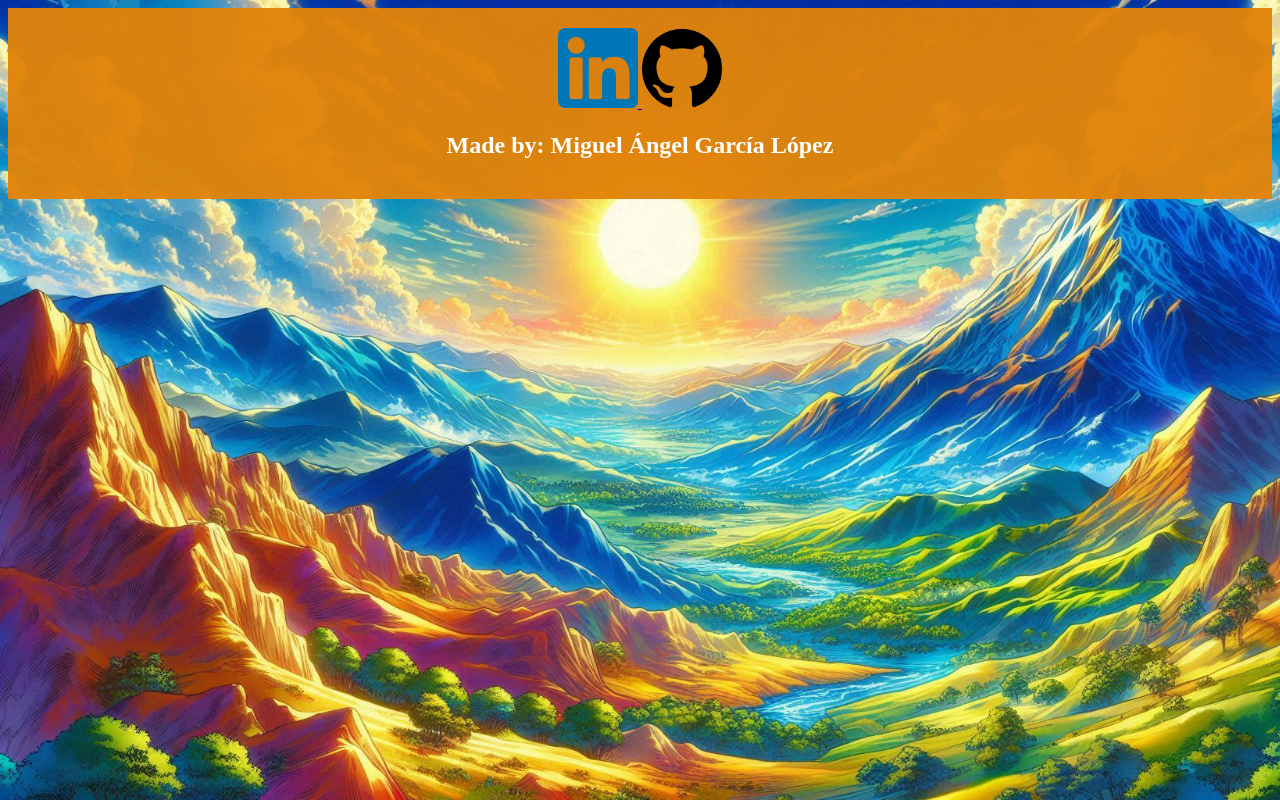
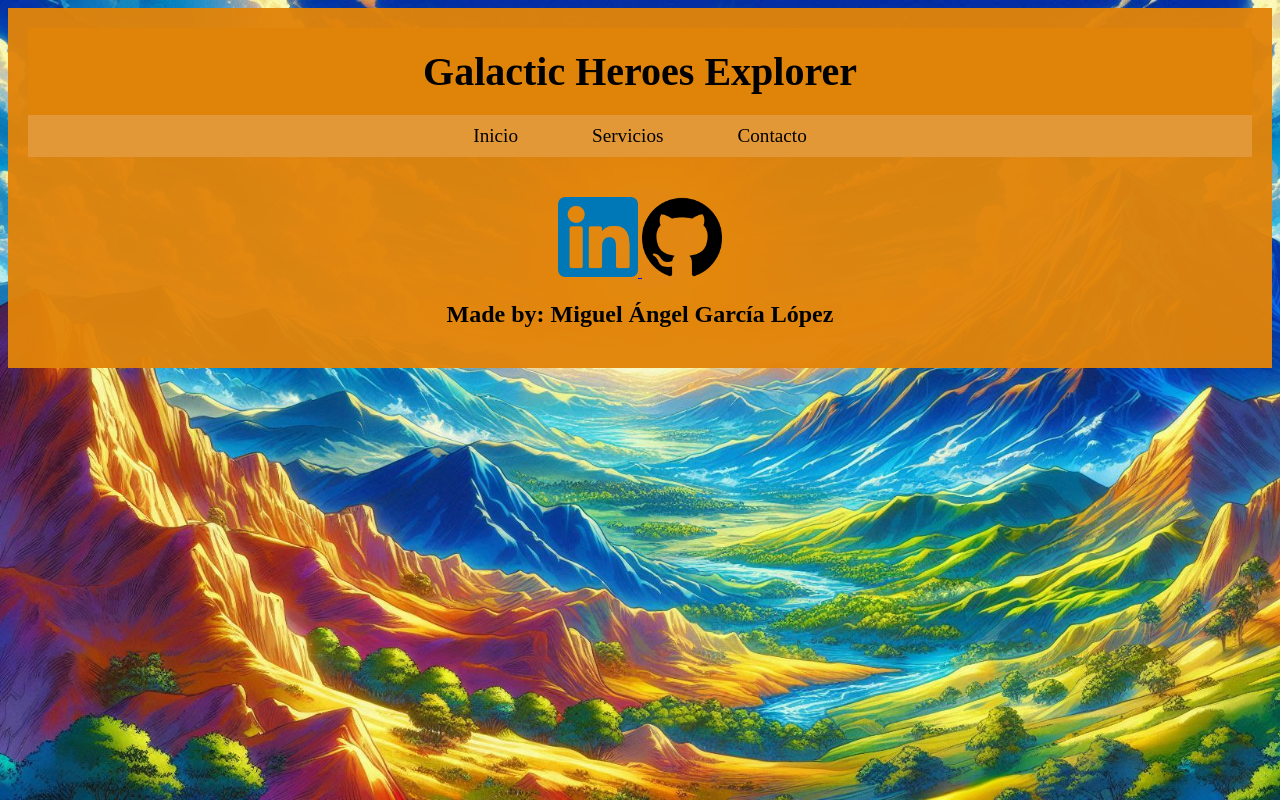
Before and after one commit to Mangel111111111/Galactic-Heroes-Explorer, a plain HTML site: page index.html in a window 1280 px wide. Drawn offline with Linux system fonts and the light colour scheme.

Commit message:
style footer

```diff
--- /dev/null
+++ b/css/footer.css
@@ -0,0 +1,25 @@
+footer{
+    background-color: #e1840af5;
+    color: rgb(0, 0, 0);
+    text-align: center;
+    padding: 20px 0;
+    flex-shrink: 0;
+}
+table {
+    width: 50%;
+    margin: 0 auto;
+    border-collapse: collapse;
+}
+th, td {
+    padding: 10px;
+    text-align: center;
+    border: 1px solid #000;
+}
+
+th {
+    background-color: #f2f2f2;
+}
+img {
+    width: 80px;
+    height: auto;
+}
--- /dev/null
+++ b/css/header.css
@@ -0,0 +1,26 @@
+header {
+    background-color: #e1840af5;
+    color: rgb(0, 0, 0);
+    padding: 20px;
+    text-align: center;
+}
+header h1 {
+    margin: 0;
+    font-size: 2.5em;
+}
+nav {
+    background-color: #e39939f5;
+    text-align: center;
+    padding: 10px 0;
+}
+nav a {
+    color: rgb(0, 0, 0);
+    padding: 10px 20px;
+    text-decoration: none;
+    font-size: 1.2em;
+    margin: 15px;
+    border-radius: 5px;
+}
+nav a:hover {
+    background-color: rgb(255, 223, 0);
+}
--- a/css/index.css
+++ b/css/index.css
@@ -1,28 +1,5 @@
-footer{
-    background-color: #e1840af5;
-    color: white;
-    text-align: center;
-    padding: 20px 0;
-    flex-shrink: 0;
-}
-table {
-    width: 50%;
-    margin: 0 auto;
-    border-collapse: collapse;
-}
-th, td {
-    padding: 10px;
-    text-align: center;
-    border: 1px solid #000;
-}
-
-th {
-    background-color: #f2f2f2;
-}
-img {
-    width: 80px;
-    height: auto;
-}
+@import url(footer.css);
+@import url(header.css);
 body{
     background:url(../img/textures/background.jpeg) ;
     background-repeat: no-repeat;
--- a/index.html
+++ b/index.html
@@ -8,7 +8,14 @@
 </head>
 <body>
     <header>
-
+        <header>
+            <h1>Galactic Heroes Explorer</h1>
+        </header>
+        <nav>
+            <a href="#inicio">Inicio</a>
+            <a href="#servicios">Servicios</a>
+            <a href="#contacto">Contacto</a>
+        </nav>
     </header>
     <main>
 
```
